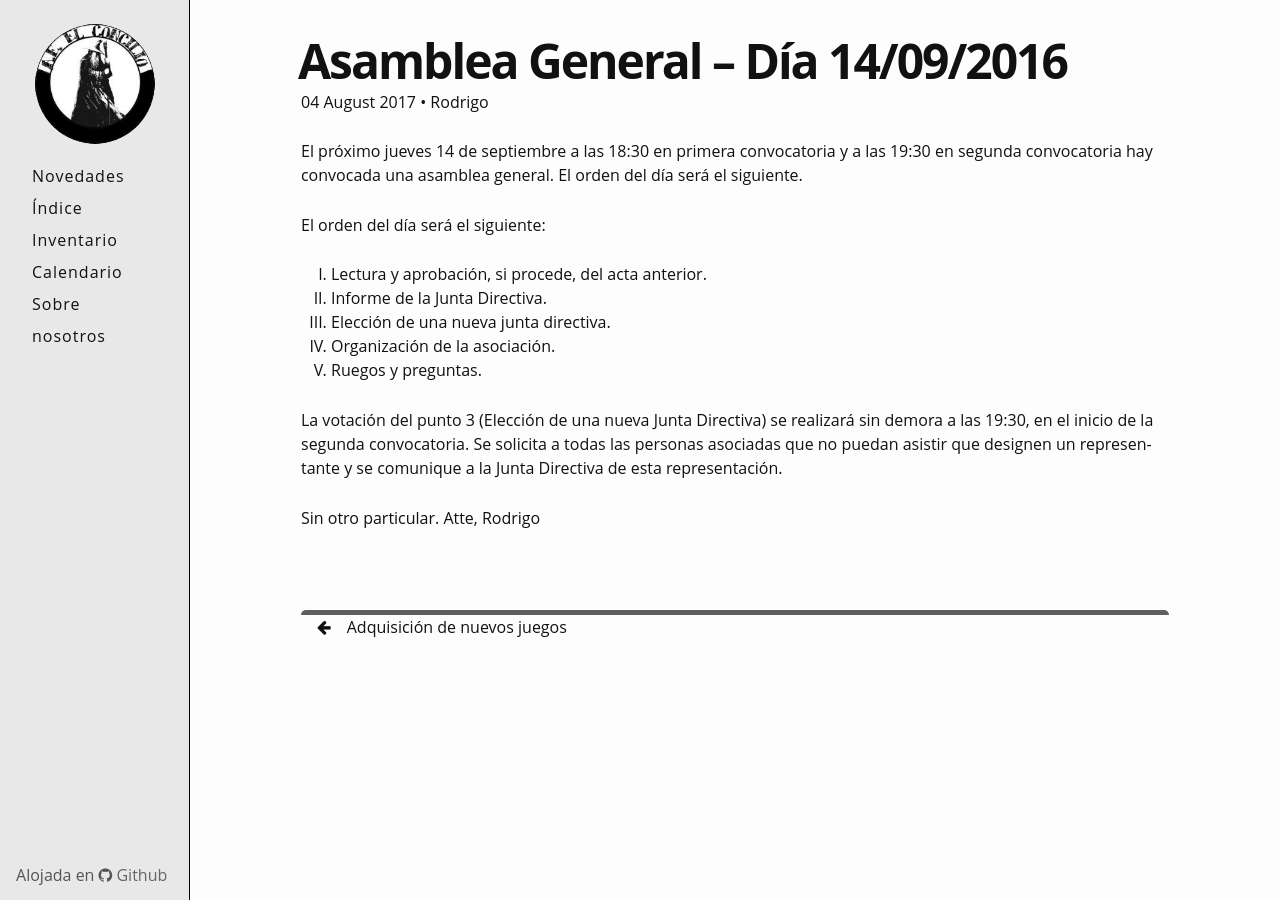
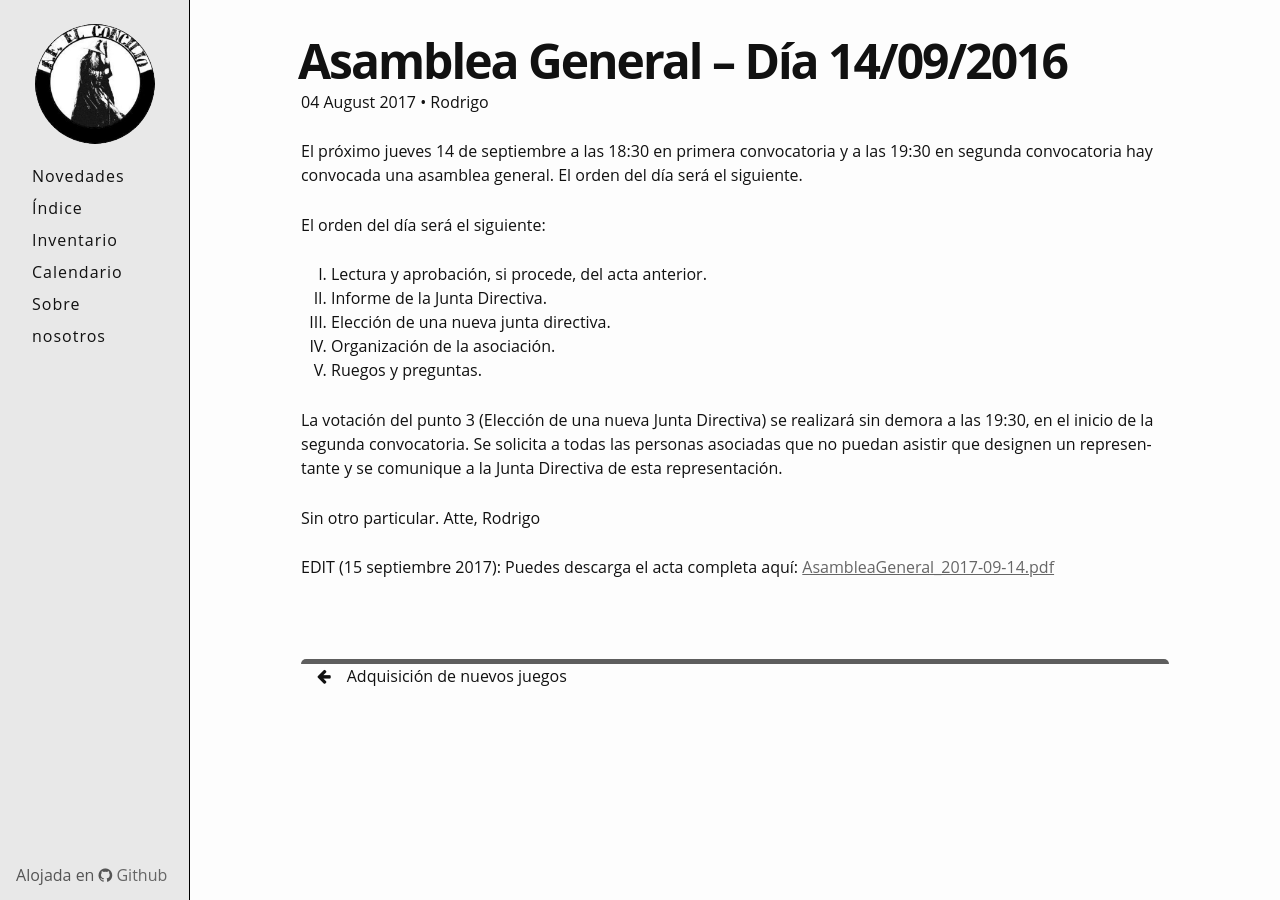
Before and after one commit to ConcilioUAM/ConcilioUAM.github.io, a Jekyll site: the page built from _posts/2017-08-04-asamblea-general.md, in a window 1280 px wide. Built offline with Jekyll 4.4.1, drawn with Linux system fonts in a browser that asks for light colours; nearby versions of some CDN libraries; some web fonts are replaced; a script that is not in the unit is left out.

Commit message:
Subida el acta

```diff
--- a/_posts/2017-08-04-asamblea-general.md
+++ b/_posts/2017-08-04-asamblea-general.md
@@ -20,3 +20,5 @@ La votación del punto 3 (Elección de una nueva Junta Directiva) se realizará
 
 Sin otro particular. Atte,
 Rodrigo
+
+EDIT (15 septiembre 2017): Puedes descarga el acta completa aquí: [AsambleaGeneral_2017-09-14.pdf]({{site.url}}/documents/AsambleaGeneral_2017-09-14.pdf)
```
